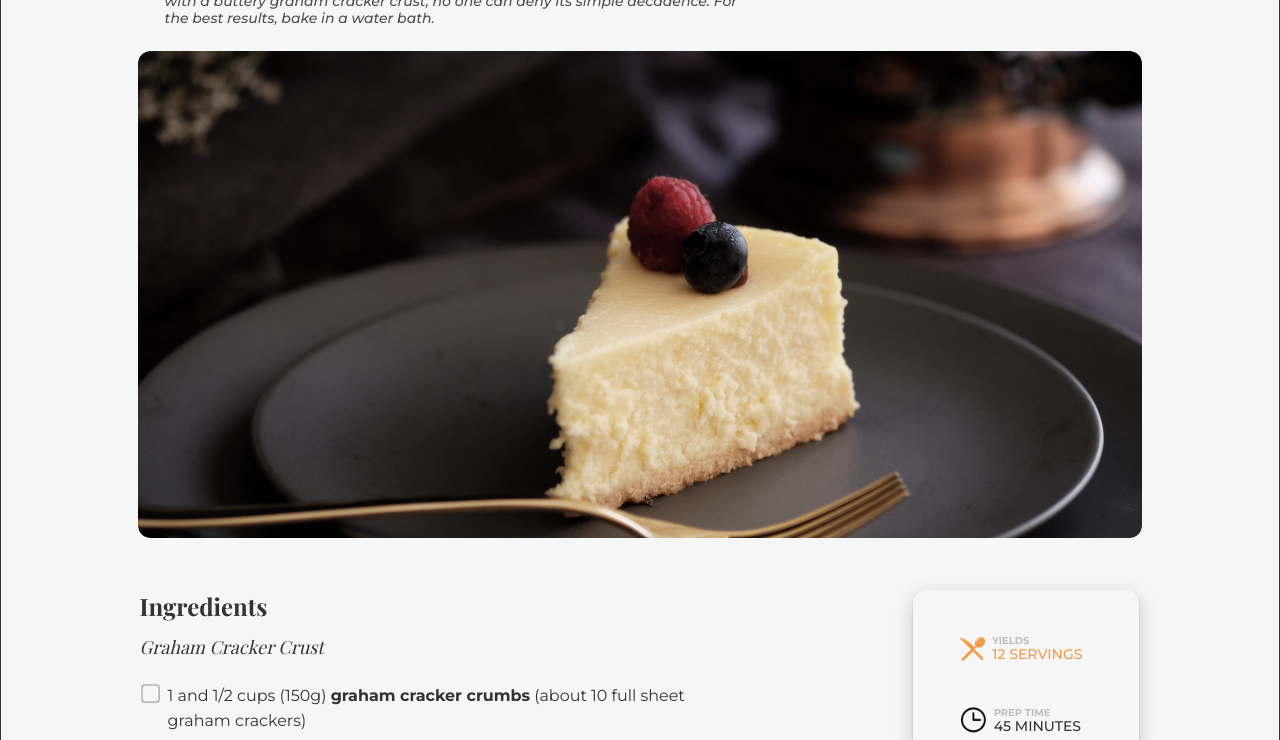
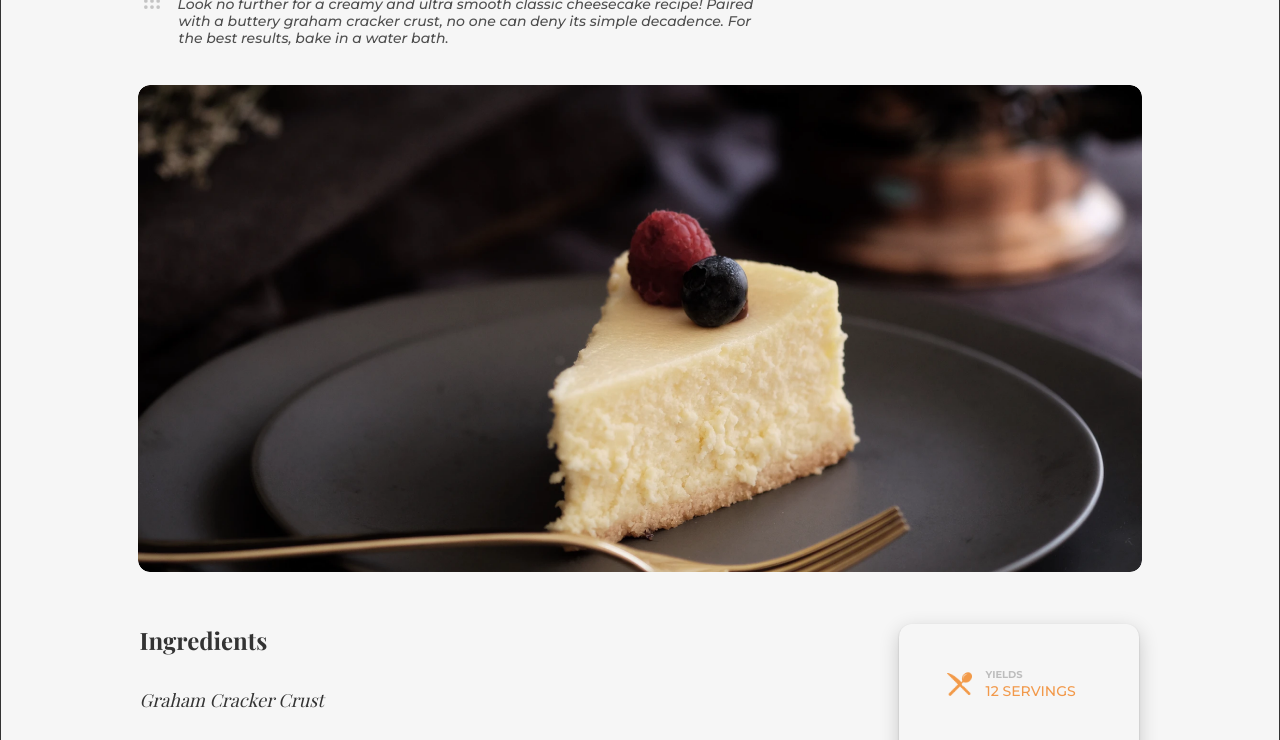
Before and after one commit to Meysow/DEVCHALLENGES, a plain HTML site: page Recipe-Page/index.html in a window 1280 px wide. Shown: the part 133-873 px from the top of the page. Drawn offline with nearby package versions, Linux system fonts and the light colour scheme.

Commit message:
Spacing modif

```diff
--- a/Recipe-Page/style.css
+++ b/Recipe-Page/style.css
@@ -377,6 +377,10 @@ ol li::before {
 }
 
 @media screen and (min-width: 880px) {
+  body {
+    padding-top: 3.71rem;
+  }
+
   .recipe .recipeName {
     font-size: 3.43rem;
     line-height: 4.57rem;
@@ -385,6 +389,13 @@ ol li::before {
   .recipe .description {
     font-size: 1rem;
     line-height: 1.21rem;
+    padding-bottom: 2.71rem;
+    margin-left: 2.79rem;
+  }
+
+  .description::before {
+    margin-left: -2.79rem;
+    margin-right: 1rem;
   }
 
   .ingredients .title {
@@ -395,10 +406,12 @@ ol li::before {
   .list h2 {
     font-size: 1.29rem;
     line-height: 1.71rem;
+    margin: 2.29rem 0 2.28rem 0;
   }
 
   li p {
     font-size: 1.14rem;
+    margin-left: 2.64rem;
   }
 
   .instructions h1 {
@@ -409,19 +422,23 @@ ol li::before {
   .information h3 {
     font-size: 0.71rem;
     line-height: 0.86rem;
-    padding: 0 2.3rem;
+    padding: 0 2.78rem 0.25rem;
   }
 
   .information h4 {
     font-size: 1rem;
     line-height: 1.21rem;
-    padding: 0 2.3rem;
+    padding: 0 2.78rem;
   }
 
   .orange::before,
   .clock::before {
     width: 25px;
     height: 25px;
+  }
+
+  ol li p {
+    margin-top: 2.5rem;
   }
 
   .main .informations {
```
